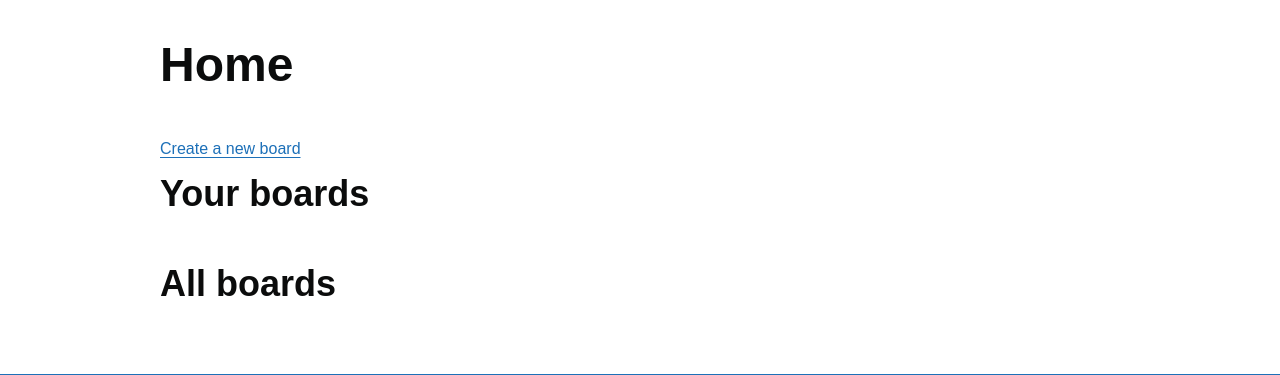
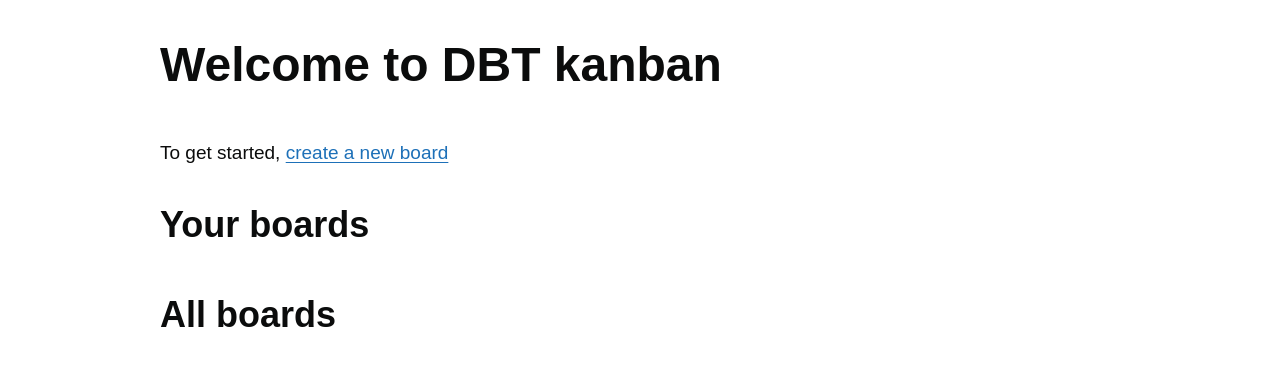
Before and after one commit to eadpearce/kanban, a Django app: page / in a window 1280 px wide. Shown: the part 61-436 px from the top of the page. Run offline with Django 5.2, Linux system fonts and the light colour scheme; the visitor is signed in with stand-in values (Sample User, id 1); data that the repository does not hold is empty.

Commit message:
Tentative service title

```diff
--- a/core/templates/core/index.html
+++ b/core/templates/core/index.html
@@ -3,8 +3,8 @@
 {% block page_title %}Kanban{% endblock %}
 
 {% block content %}
-<h1 class="govuk-heading-xl">Home</h1>
-<p><a href="{% url 'board-create' %}" class="govuk-link govuk-link--no-visited-state">Create a new board</a></p>
+<h1 class="govuk-heading-xl">Welcome to DBT kanban</h1>
+<p class="govuk-body">To get started, <a href="{% url 'board-create' %}" class="govuk-link govuk-link--no-visited-state">create a new board</a></p>
 <h2 class="govuk-heading-l">Your boards</h2>
 <ul class="govuk-list">
   {% for board in your_boards %}
```
